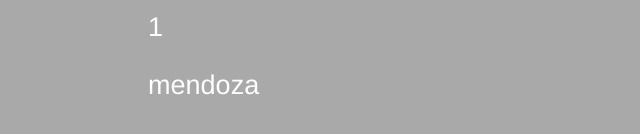
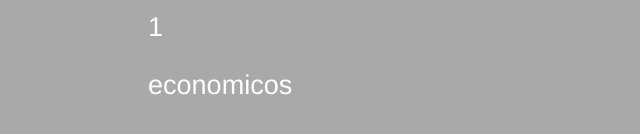
Before and after one commit to SKOTOS99/curso-react, a React (Vite) app in the folder 03-counter-app-vite/: page / in a window 1280 px wide. Shown: the part 270-404 px from the top of the page, without its empty margins (0-640 px from the left). Built offline with nearby package versions, Linux system fonts and the light colour scheme.

Commit message:
uso de defaultProps

```diff
--- a/03-counter-app-vite/src/FirstApp.jsx
+++ b/03-counter-app-vite/src/FirstApp.jsx
@@ -10,12 +10,12 @@ const experiencias=()=>{
  * @returns {JSX.Element}
  * @constructor
  */
-export const FirstApp = ({title, numero})=>{
+export const FirstApp = ({title, numero, editora})=>{
     return (
         <>
-            <h1>{ title }!</h1>
+            <h1>{title }!</h1>
             <p>{numero}</p>
-            <p>{experiencias()}</p>
+            <p>{editora}</p>
         </>
     );
 }
@@ -28,4 +28,16 @@ export const FirstApp = ({title, numero})=>{
 FirstApp.propTypes = {
     title: PropTypes.string.isRequired,
     numero: PropTypes.number,
+    editora: PropTypes.string
 }
+
+/**
+ * En caso de que no se envien los atributos se usa los defaultProps para establecer
+ * valores por defecto
+ * @type {{numero: number, title: string, editora: string}}
+ */
+FirstApp.defaultProps = {
+    numero: 0,
+    title: "felipe",
+    editora: "desconocido"
+}
--- a/03-counter-app-vite/src/main.jsx
+++ b/03-counter-app-vite/src/main.jsx
@@ -6,5 +6,5 @@ import './styles.css';
 
 ReactDOM.createRoot(document.getElementById('root'))
     .render(<React.StrictMode>
-        <FirstApp  title = "jesus" numero={1}/>
+        <FirstApp  title = "jesus" numero={1} editora="economicos"/>
     </React.StrictMode>);
```
